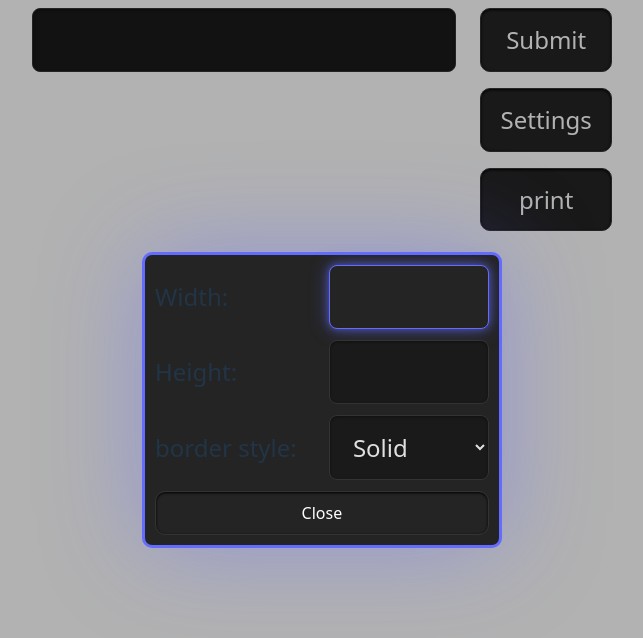
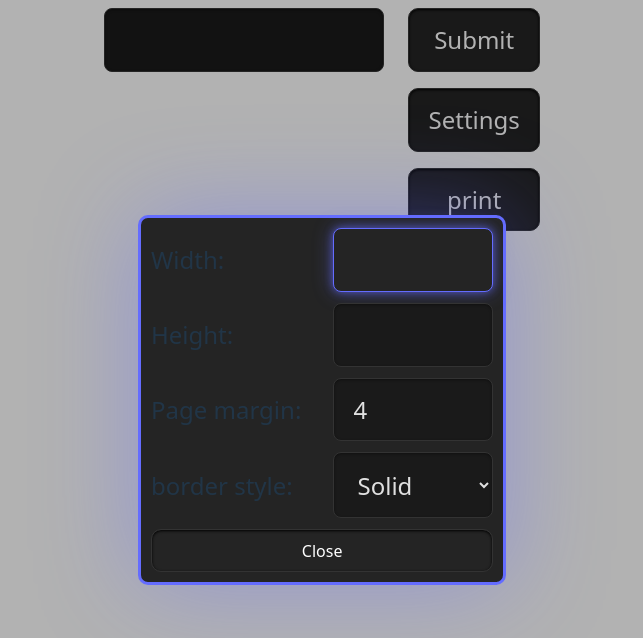
Before and after one commit to VoloshynArtem/LabelGen, a React (Vite) app: page / in a window 1280 px wide. Both pictures are taken after a click on the button "Settings". Shown: the top 638 px of the page, without its empty margins (318-961 px from the left). Built offline with nearby package versions, Linux system fonts and the light colour scheme.

Commit message:
localStorage

```diff
--- a/src/Controlls.jsx
+++ b/src/Controlls.jsx
@@ -1,4 +1,4 @@
-import React, { useContext, useRef } from 'react';
+import React, { useContext, useRef, useEffect } from 'react';
 import LabelItemsContext from "./Context.jsx";
 
 import Popup from 'reactjs-popup';
@@ -10,7 +10,12 @@ import "./Controlls.css";
 export default function Controlls(){
   const {items, setitems} = useContext(LabelItemsContext);
 
-  const printParameters ={width: useRef(),height: useRef(), border: useRef("solid")};
+  const printParameters = {
+    width: useRef(localStorage.getItem("width")),
+    height: useRef(localStorage.getItem("height")),
+    border: useRef(localStorage.getItem("border")? localStorage.getItem("border"): "solid"),
+    margin: useRef(localStorage.getItem("margin")? localStorage.getItem("margin"): "4")
+  };
 
   function handleClick() {
     Print(items, printParameters);
@@ -37,19 +42,26 @@ function Settings({close, printParameters}){
   function handleSetSize(e){
     e.preventDefault();
     printParameters[e.target.name].current = e.target.value;
+    localStorage.setItem(e.target.name, e.target.value);
   }
 
   return (
     <div className="settings">
       <form className="settingsForm" onChange={handleSetSize} onSubmit={(e) => e.preventDefault()}>
         <label className= "settingsLabel" data-tooltip-id="tooltip" data-tooltip-content="sets the maximum width of each label in mm" >Width:</label>
-        <input className="input settingsInput" type="number" defaultValue={printParameters.width.current} name="width" min="0" max="9999" autocomplete="off" />
+        <input className="input settingsInput" type="number" defaultValue={printParameters.width.current} name="width" min="0" max="9999" autoComplete="off" />
       </form>
 
     <form className="settingsForm" onChange={handleSetSize} onSubmit={(e) => e.preventDefault()}>
       <label className= "settingsLabel" data-tooltip-id="tooltip" data-tooltip-content="sets the maximum height of each label in mm" >Height:</label>
-        <input className="input settingsInput" type="number" defaultValue={printParameters.height.current} name="height" min="0" max="9999" autocomplete="off" />
+        <input className="input settingsInput" type="number" defaultValue={printParameters.height.current} name="height" min="0" max="9999" autoComplete="off" />
     </form>
+
+    <form className="settingsForm" onChange={handleSetSize} onSubmit={(e) => e.preventDefault()}>
+      <label className= "settingsLabel" data-tooltip-id="tooltip" data-tooltip-content="sets page border for, so printer doesnt cut of the edges" >Page margin:</label>
+        <input className="input settingsInput" type="number" defaultValue={printParameters.margin.current} name="margin" min="0" max="9999" autoComplete="off" />
+    </form>
+
 
     <form className="settingsForm" onChange={handleSetSize}>
       <label className= "settingsLabel" data-tooltip-id="tooltip" data-tooltip-html="sets outline of each label <br>(spacing for non continous lines is broken)" >border style:</label>
--- a/src/Input.css
+++ b/src/Input.css
@@ -21,7 +21,8 @@ input[type=number] {
     padding: 0.6em 0.8em;
     transition: height 0.25s ease;
     box-shadow: inset 0 1px 3px #00000066;
-    width: 30vw;
+    width: 20vw;
+    max-width: 15rem;
 
     outline: 0px;
     overflow: hidden;
--- a/src/Print.jsx
+++ b/src/Print.jsx
@@ -31,7 +31,7 @@ export default function Print(items, parameters){
       body{
         display: flex;
         flex-wrap: wrap;
-        margin: 4.2 mm;
+        margin: ${parameters.margin.current}mm;
       }
 
     </style>
```
